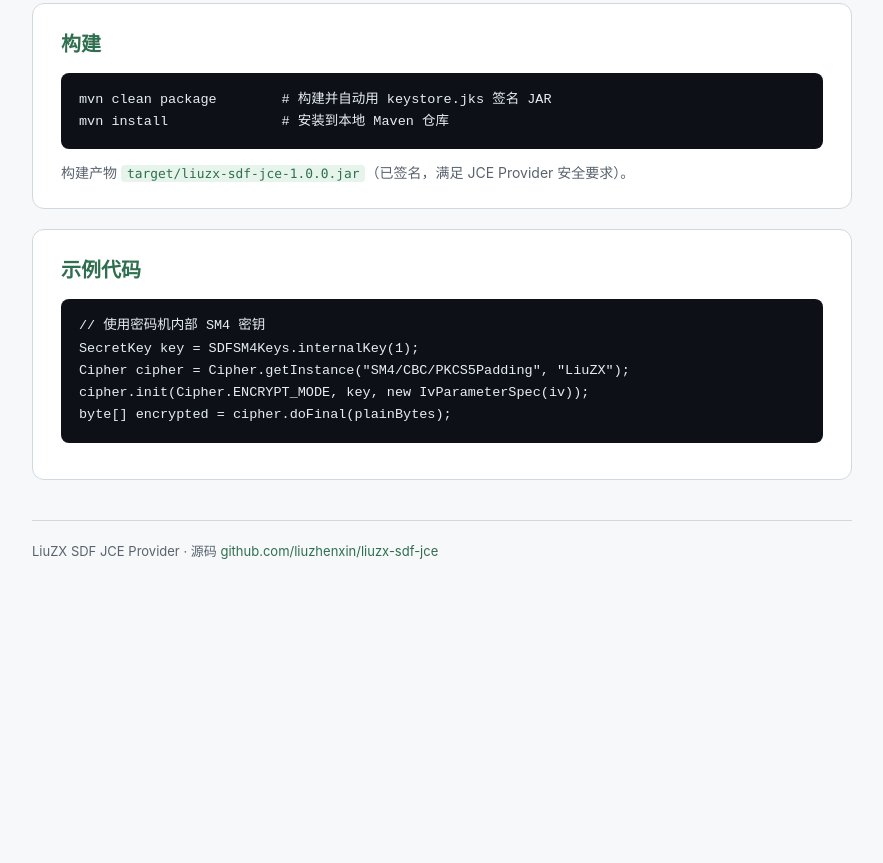
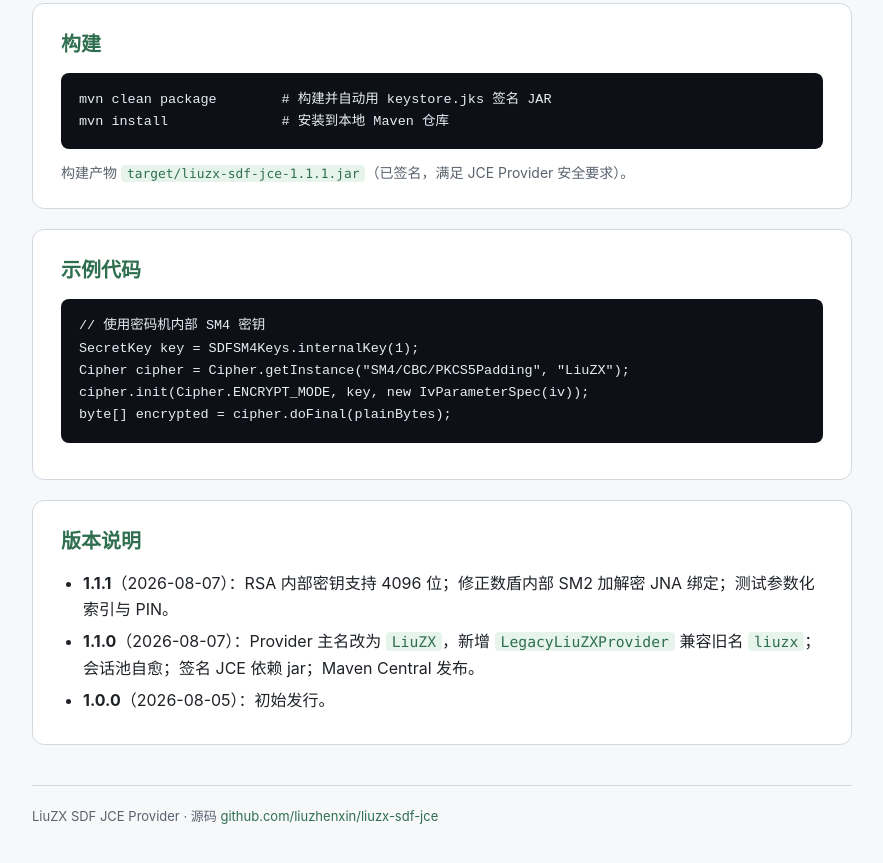
Before and after one commit to liuzhenxin/liuzx-sdf-jce, a plain HTML site: page index.html in a window 1280 px wide. Shown: the part 1497-2360 px from the top of the page, without its empty margins (198-1081 px from the left). Before the commit the page ends 2139 px from the top, so only its background shows below. Drawn offline with Linux system fonts and the light colour scheme.

Commit message:
docs: README 与 GitHub Pages 介绍页更新至 1.1.1
- 新增「版本说明」章节（1.1.1 / 1.1.0 / 1.0.0 变更记录）
- 版本引用 1.1.0-SNAPSHOT/1.1.0 -> 1.1.1（构建产物、Maven 依赖）
- 介绍页版本徽章与构建产物同步至 v1.1.1

Co-Authored-By: Claude <noreply@anthropic.com>

```diff
--- a/index.html
+++ b/index.html
@@ -44,7 +44,7 @@
 </head>
 <body>
 <div class="container">
-  <span class="badge">v1.0.0 · GM/T 0018-2012</span>
+  <span class="badge">v1.1.1 · GM/T 0018-2012</span>
   <h1>LiuZX SDF JCE Provider</h1>
   <p class="subtitle">基于 GM/T 0018-2012《密码设备应用接口规范》的 Java JCE Provider，通过 JNA 调用 SDF 密码设备（加密机 / UKey），以标准 JCE API 提供国密与主流非对称算法能力。</p>
 
@@ -95,7 +95,7 @@ byte[] signature = signer.sign();</pre>
     <h2>构建</h2>
     <pre>mvn clean package        # 构建并自动用 keystore.jks 签名 JAR
 mvn install              # 安装到本地 Maven 仓库</pre>
-    <p class="muted">构建产物 <code>target/liuzx-sdf-jce-1.0.0.jar</code>（已签名，满足 JCE Provider 安全要求）。</p>
+    <p class="muted">构建产物 <code>target/liuzx-sdf-jce-1.1.1.jar</code>（已签名，满足 JCE Provider 安全要求）。</p>
   </div>
 
   <div class="card">
@@ -107,6 +107,15 @@ cipher.init(Cipher.ENCRYPT_MODE, key, new IvParameterSpec(iv));
 byte[] encrypted = cipher.doFinal(plainBytes);</pre>
   </div>
 
+  <div class="card">
+    <h2>版本说明</h2>
+    <ul>
+      <li><b>1.1.1</b>（2026-08-07）：RSA 内部密钥支持 4096 位；修正数盾内部 SM2 加解密 JNA 绑定；测试参数化索引与 PIN。</li>
+      <li><b>1.1.0</b>（2026-08-07）：Provider 主名改为 <code>LiuZX</code>，新增 <code>LegacyLiuZXProvider</code> 兼容旧名 <code>liuzx</code>；会话池自愈；签名 JCE 依赖 jar；Maven Central 发布。</li>
+      <li><b>1.0.0</b>（2026-08-05）：初始发行。</li>
+    </ul>
+  </div>
+
   <div class="footer">
     LiuZX SDF JCE Provider · 源码 <a href="https://github.com/liuzhenxin/liuzx-sdf-jce">github.com/liuzhenxin/liuzx-sdf-jce</a>
   </div>
```
Also changed, not shown: 1 other file.
